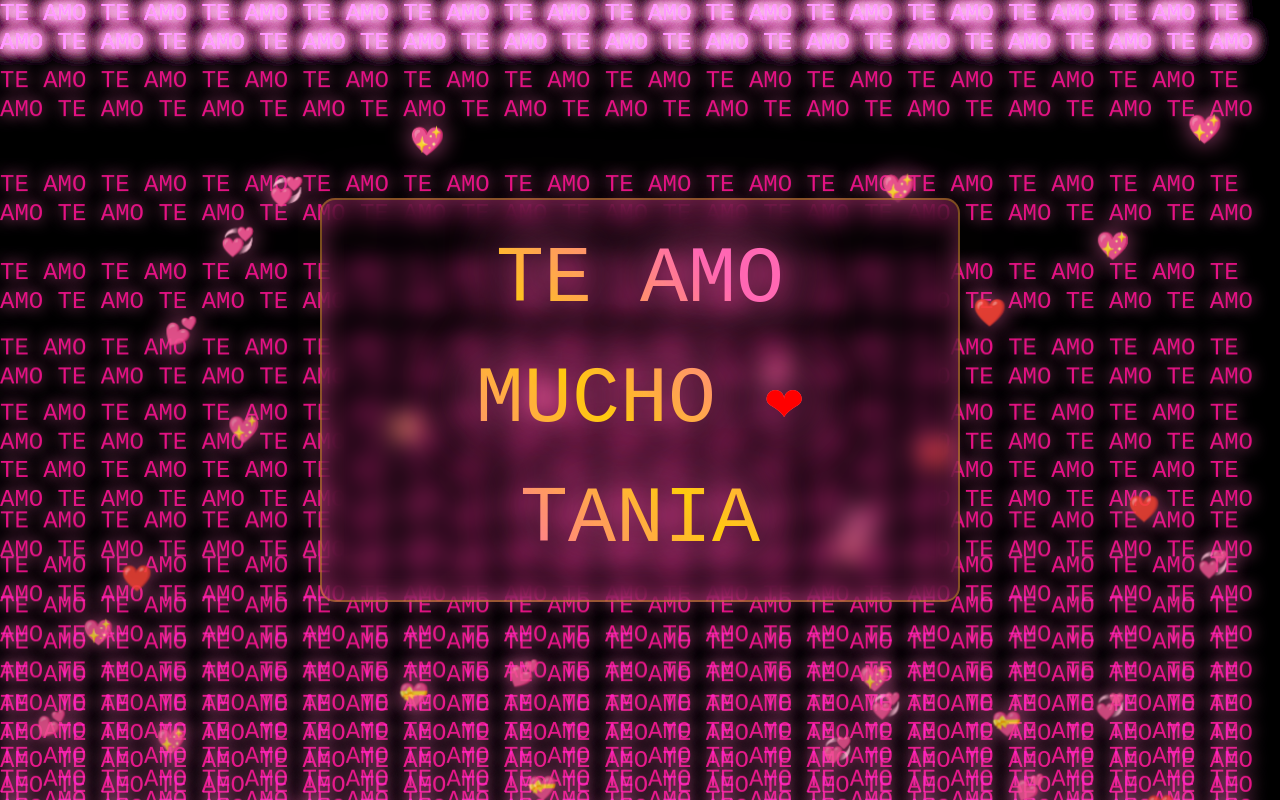
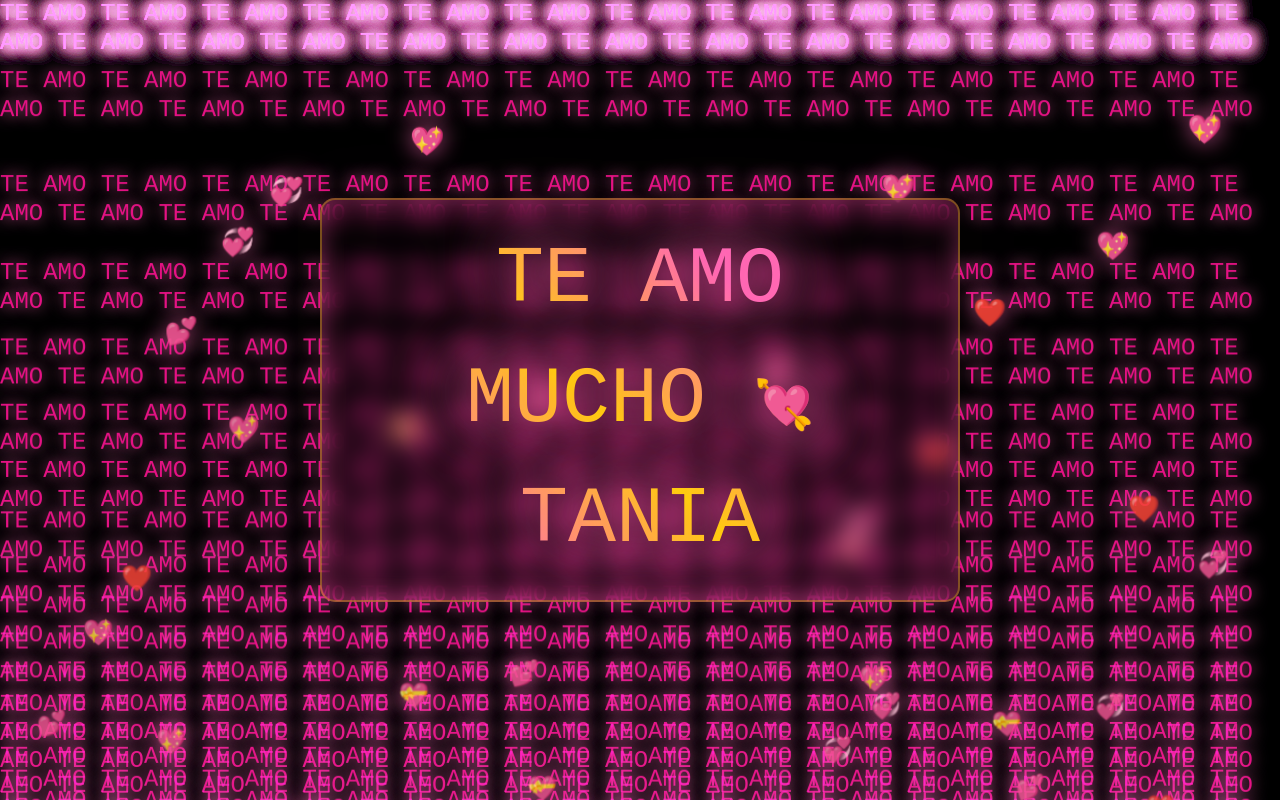
Before and after one commit to LuisEduardoGav/Para-mi-morenita-preciosa, a plain HTML site: page index.html in a window 1280 px wide. Drawn offline with nearby package versions, Linux system fonts and the light colour scheme.

Commit message:
Update index.html

```diff
--- a/index.html
+++ b/index.html
@@ -21,7 +21,7 @@
     <div class="love-container" id="loveContainer"></div>
 
     <img src="./img/img.gif" alt="Imagen especial" class="hidden-image">
-    <div class="centro">TE AMO MUCHO <span>❤</span> TANIA</div>
+    <div class="centro">TE AMO MUCHO <span>💘</span> TANIA</div>
 </body>
 <script src="./js/script.js"></script>
 </html>
```
